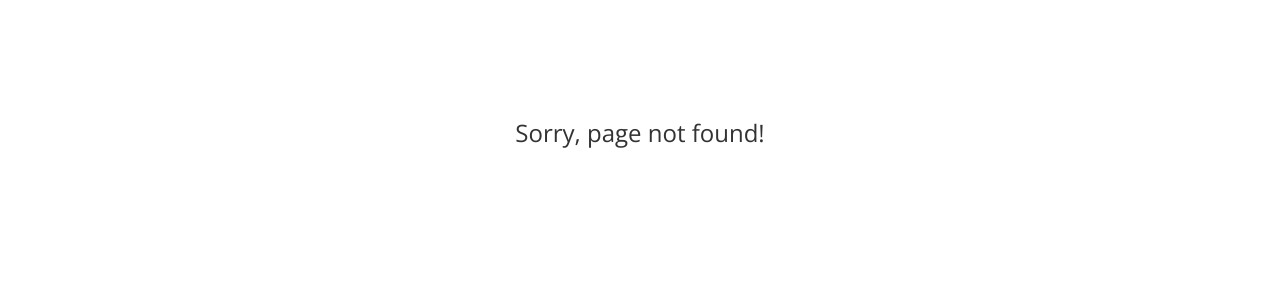
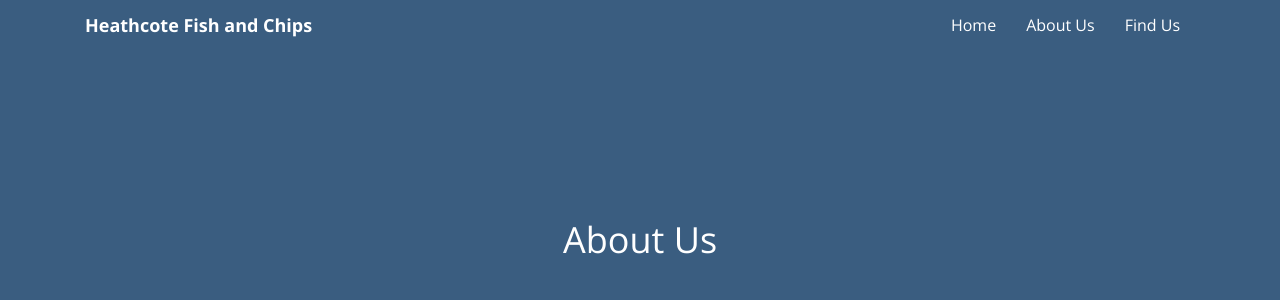
Before and after one commit to superdev810/heathcote-fish-n-chips, a React (Create React App) app: page /about-us in a window 1280 px wide. Before the commit this address had no page. Shown: the top 300 px of the page. Built offline with nearby package versions, Linux system fonts and the light colour scheme.

Commit message:
Add an "About Us" page

```diff
--- a/src/App.js
+++ b/src/App.js
@@ -47,6 +47,13 @@ class App extends Component {
                 </RouteNavItem>
                 <RouteNavItem
                   onClick={this.handleNavLink}
+                  href="/about-us"
+                  className="layour__nav-link"
+                >
+                  About Us
+                </RouteNavItem>
+                <RouteNavItem
+                  onClick={this.handleNavLink}
                   href="/find-us"
                   className="layour__nav-link"
                 >
--- a/src/Routes.js
+++ b/src/Routes.js
@@ -3,10 +3,12 @@ import { Route, Switch } from 'react-router-dom';
 import NotFound from './containers/NotFound';
 import Home from './containers/Home';
 import FindUs from './containers/FindUs';
+import AboutUs from './containers/AboutUs';
 
 export default () => (
   <Switch>
     <Route path="/" exact component={Home} />
+    <Route path="/about-us" exact component={AboutUs} />
     <Route path="/find-us" exact component={FindUs} />
     { /* Finally, catch all unmatched routes */ }
     <Route component={NotFound} />
--- /dev/null
+++ b/src/containers/AboutUs.css
@@ -0,0 +1,8 @@
+.about-us__wrap {
+  color: #ffffff;
+  text-align: center;
+  width: 100%;
+  height: 100vh;
+  padding-top: 200px;
+  background-color: #3a5d80;
+}
--- /dev/null
+++ b/src/containers/AboutUs.js
@@ -0,0 +1,10 @@
+import React from 'react';
+import './AboutUs.css';
+
+const AboutUs = () => (
+  <div className="about-us__wrap">
+    <h1 className="about-us__main-title">About Us</h1>
+  </div>
+);
+
+export default AboutUs;
```
